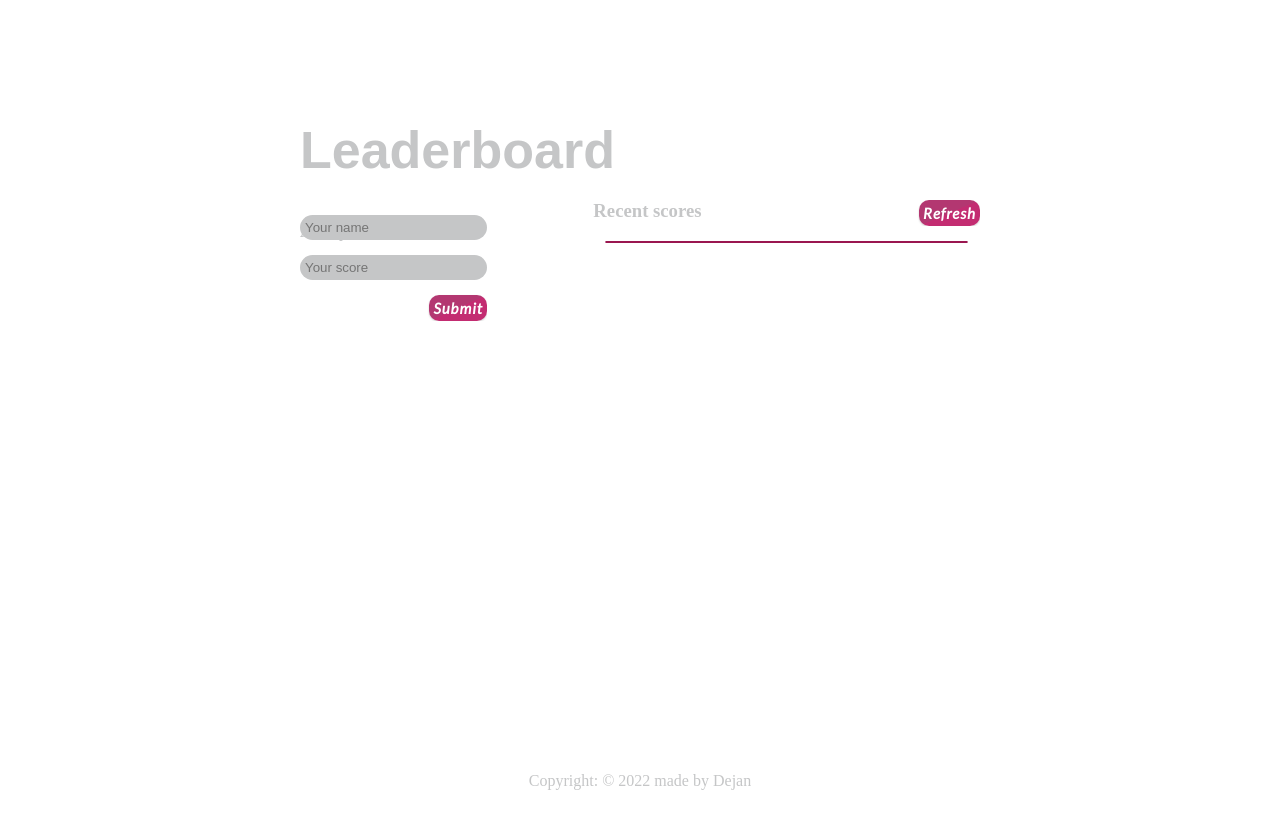
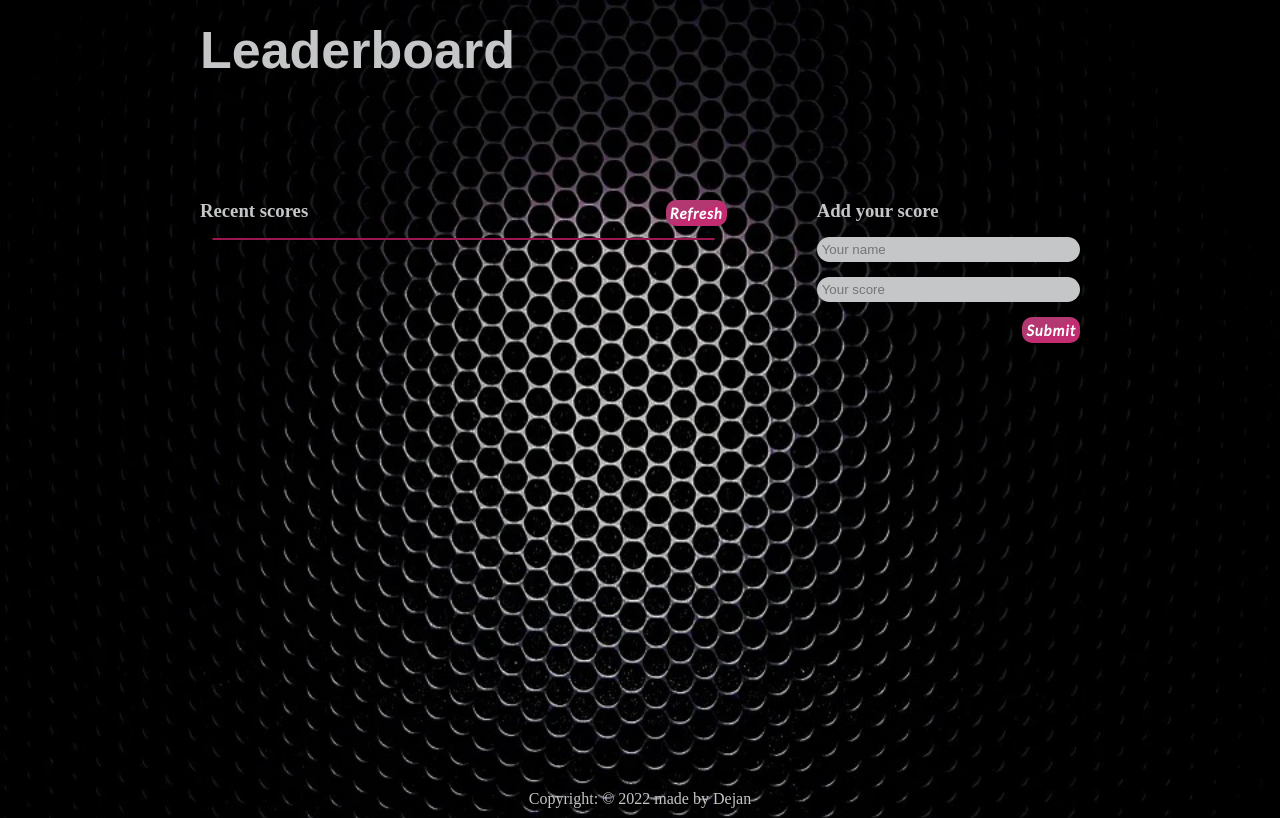
Before and after one commit to DeVuDeveloper/Leaderboard, a website built with webpack: page src/index.html in a window 1280 px wide. Built offline with nearby package versions, Linux system fonts and the light colour scheme; a web font is replaced by a local one.

Commit message:
fixed layout

```diff
--- a/src/index.html
+++ b/src/index.html
@@ -8,21 +8,16 @@
 </head>
 
 <body>
+
+  <header>
+    <h1>Leaderboard</h1>
+  </header>
+
   <main>
-    <header>
-      <h1>Leaderboard</h1>
-    </header>
+
     <div class="wrapper">
-      <section class="add">
-        <h3>Add your score</h3>
-        <form class='form'>
-          <input id='name' type="text" placeholder="Your name">
-          <input id='score' type="number" placeholder="Your score">
-          <button class='btn' type='button'>Submit </button>
-        </form>
-      </section>
 
-      <section class="scores-wrapper">
+       <section class="scores-wrapper">
         <div class="heading">
           <h3>Recent scores</h3>
           <button class='refresh-btn' type="button" >Refresh</button>
@@ -32,12 +27,19 @@
         </div>
       </section>
 
-     <footer>
-      <p>Copyright: &copy; 2022 made by Dejan</p>
-      </footer>
-    </div>
-
+      <section class="add">
+        <h3>Add your score</h3>
+        <form class='form'>
+          <input id='name' type="text" placeholder="Your name">
+          <input id='score' type="number" placeholder="Your score">
+          <button class='btn' type='button'>Submit </button>
+        </form>
+      </section>
+      </div>
   </main>
+  <footer>
+    <p>Copyright: &copy; 2022 made by Dejan</p>
+    </footer>
 </body>
 
 </html>
--- a/src/style.css
+++ b/src/style.css
@@ -5,18 +5,21 @@
   margin: 0;
   padding: 0;
   list-style: none;
-  overflow: hidden;
 }
 
 body {
-  background-image: url('/img/bck.jpg'), no-repeat;
+  background-image: url('/img/bck.jpg');
+  background-repeat: no-repeat;
+  background-size: cover;
 }
 
 main {
-  display: flex;
-  flex-direction: column;
-  padding: 0 50px;
-  margin: auto;
+  padding: 0 20px;
+  min-height: 77vh;
+}
+
+header {
+  margin: 20px 0;
 }
 
 header h1 {
@@ -24,12 +27,24 @@ header h1 {
   margin: 20px 0;
   color: #c5c6c7;
   font-family: 'Neonderthaw', sans-serif;
+  text-align: center;
+}
+
+.wrapper {
+  display: flex;
+  flex-direction: column;
+  justify-content: center;
+  gap: 50px;
+}
+
+.scores-wrapper {
+  order: 2;
 }
 
 .heading {
   display: flex;
   justify-content: space-between;
-  margin-bottom: 15px;
+  margin: auto;
 }
 
 h3 {
@@ -60,15 +75,6 @@ h3 {
   font-weight: bolder;
 }
 
-.add {
-  display: grid;
-  grid-template-columns: 1fr;
-}
-
-.add h3 {
-  margin-top: 20px;
-}
-
 .refresh-btn {
   background: linear-gradient(to left top, #c32c71 50%, #b33771 50%);
   border-style: none;
@@ -90,7 +96,6 @@ h3 {
 form {
   display: flex;
   flex-direction: column;
-  position: fixed;
   gap: 15px;
   margin-top: 15px;
 }
@@ -122,10 +127,9 @@ form input {
 }
 
 footer {
-  position: fixed;
   width: 100%;
-  bottom: 0;
-  padding: 10px 10px;
+  padding: 10px 0;
+  text-align: center;
 }
 
 footer p {
@@ -134,17 +138,27 @@ footer p {
 
 @media only screen and (min-width: 678px) {
   main {
-    padding: 100px 300px;
+    padding: 100px 200px;
+    min-height: 60vh;
+  }
+
+  header {
+    margin: 20px 200px;
+  }
+
+  header h1 {
+    text-align: left;
   }
 
   .wrapper {
-    display: flex;
+    flex-direction: row;
     justify-content: center;
-    gap: 100px;
+    gap: 90px;
   }
 
   .scores-wrapper {
-    flex: 2;
+    order: 0;
+    width:60%;
   }
 
   .scores li {
@@ -154,7 +168,13 @@ footer p {
   }
 
   .add {
-    flex: 1;
+    display: flex;
+    flex-direction: column;
+    width: 30%;
+  }
+
+  form {
+    width: 100%;
   }
 
   footer {
```
Also changed, not shown: dist/index.html, dist/main.js.
